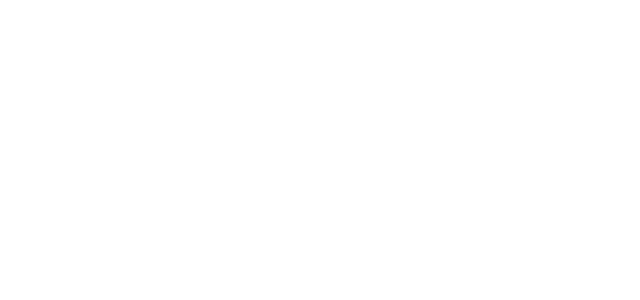
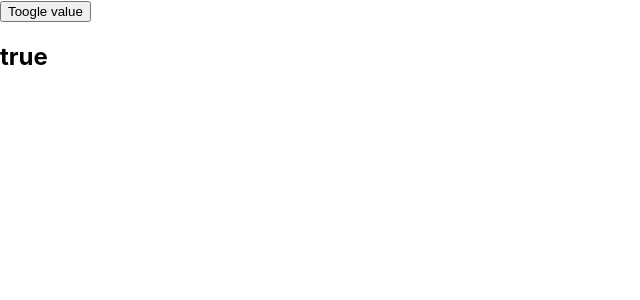
Before and after one commit to AndriyTok/react_hw, a React (Create React App) app: page / in a window 1280 px wide. Shown: the top 300 px of the page, without its empty margins (0-640 px from the left). Built offline with nearby package versions, Linux system fonts and the light colour scheme.

Commit message:
first hook done

```diff
--- a/src/App.tsx
+++ b/src/App.tsx
@@ -1,10 +1,14 @@
-import React, {FC} from 'react';
+import React from 'react';
 import logo from './logo.svg';
 import './App.css';
+import buttonComponent from "./components/ButtonComponent";
+import ButtonComponent from "./components/ButtonComponent";
 
-const App:FC = () => {
+
+const App = () => {
   return (
     <div>
+      <ButtonComponent/>
     </div>
   );
 }
--- /dev/null
+++ b/src/components/ButtonComponent.tsx
@@ -0,0 +1,15 @@
+import React, {FC} from 'react';
+import useToogle from "../customHooks/useToogle";
+
+const ButtonComponent:FC = () => {
+    let [value_to_be_changed,toogle] = useToogle(true);
+
+    return (
+        <div>
+            <button onClick={toogle}>Toogle value</button>
+            <h2>{value_to_be_changed.toString()}</h2>
+        </div>
+    );
+};
+
+export default ButtonComponent;
--- /dev/null
+++ b/src/customHooks/useToogle.tsx
@@ -0,0 +1,13 @@
+import { useState } from "react"
+
+const useToogle = (initialValue = false) => {
+    const [value, setValue] = useState(initialValue);
+
+    const toogle = () => {
+        setValue(prevValue => !prevValue)
+    }
+
+    return[value, toogle] as const;
+}
+
+export default useToogle;
```
Also changed, not shown: src/task.txt (added).
